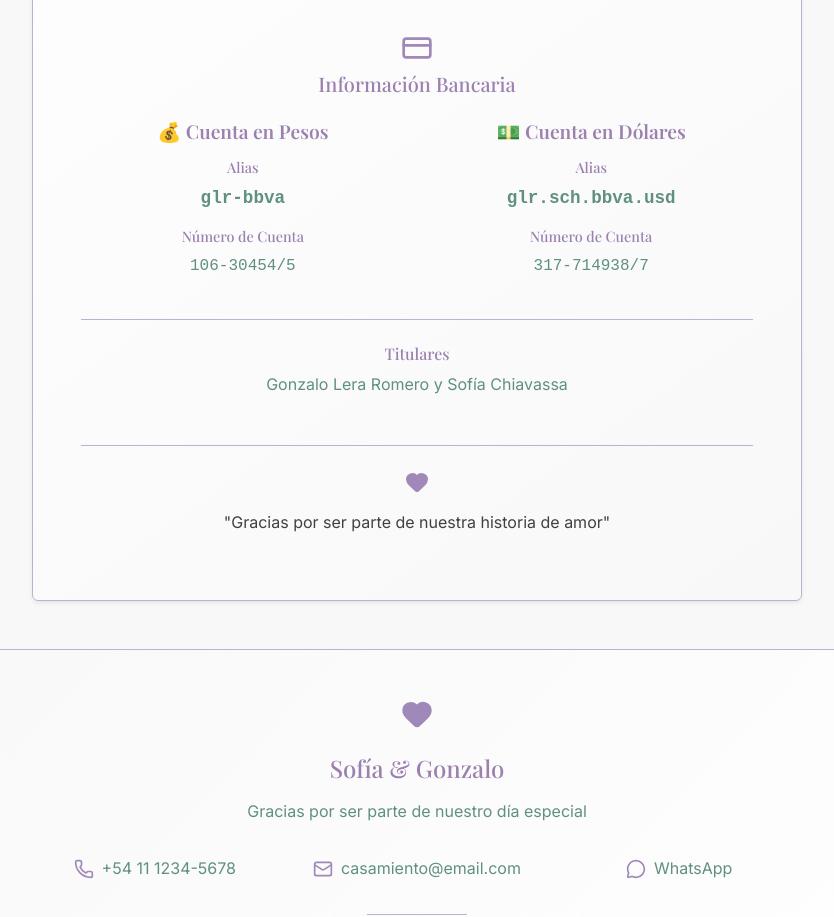
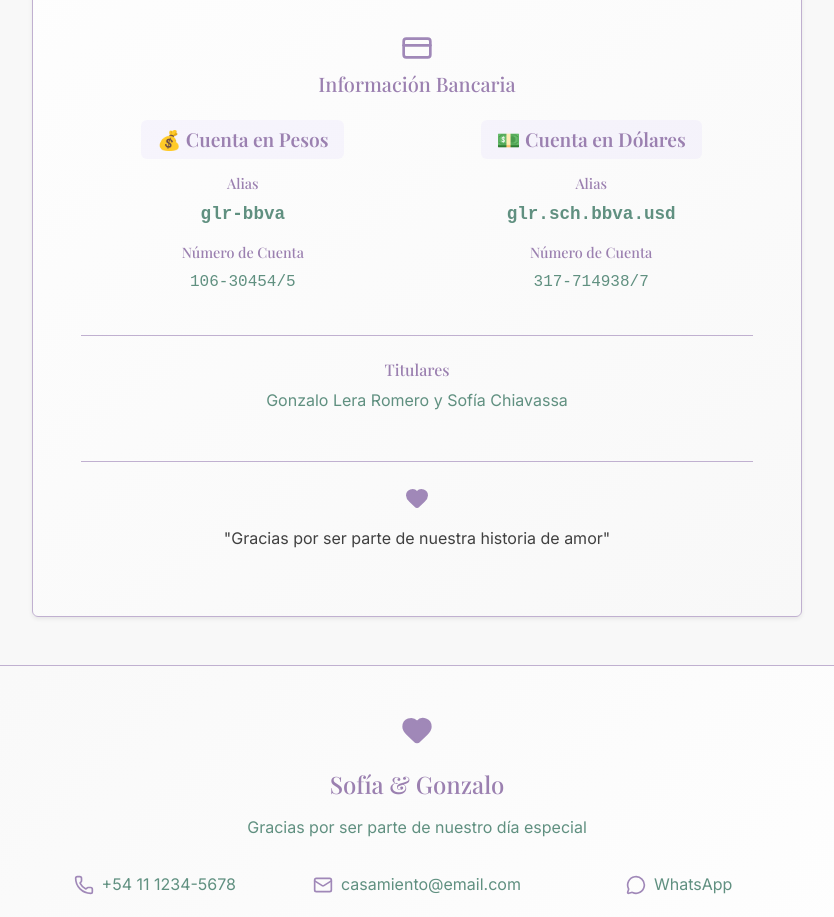
Before and after one commit to gleraromero/casamiento-sg, a React (Vite) app: page / in a window 1280 px wide. Shown: the part 4580-5497 px from the top of the page, without its empty margins (223-1057 px from the left). Built offline with nearby package versions, Linux system fonts and the light colour scheme; a web font is replaced by a local one.

Commit message:
feat: agregar fondo sutil a títulos bancarios para mejor resalte visual

```diff
--- a/src/components/Gifts.tsx
+++ b/src/components/Gifts.tsx
@@ -55,7 +55,14 @@ const Gifts: React.FC = () => {
                   <Row className="g-4">
                     <Col md={6}>
                       <div className="bank-detail text-center">
-                        <h5 className="font-serif text-purple mb-3" style={{ fontSize: '1.2rem', fontWeight: '600' }}>
+                        <h5 className="font-serif text-purple mb-3" style={{
+                          fontSize: '1.2rem',
+                          fontWeight: '600',
+                          background: 'rgba(139, 92, 246, 0.05)',
+                          padding: '0.5rem 1rem',
+                          borderRadius: '6px',
+                          display: 'inline-block'
+                        }}>
                           💰 Cuenta en Pesos
                         </h5>
                         <div className="account-info">
@@ -73,7 +80,14 @@ const Gifts: React.FC = () => {
 
                     <Col md={6}>
                       <div className="bank-detail text-center">
-                        <h5 className="font-serif text-purple mb-3" style={{ fontSize: '1.2rem', fontWeight: '600' }}>
+                        <h5 className="font-serif text-purple mb-3" style={{
+                          fontSize: '1.2rem',
+                          fontWeight: '600',
+                          background: 'rgba(139, 92, 246, 0.05)',
+                          padding: '0.5rem 1rem',
+                          borderRadius: '6px',
+                          display: 'inline-block'
+                        }}>
                           💵 Cuenta en Dólares
                         </h5>
                         <div className="account-info">
```
